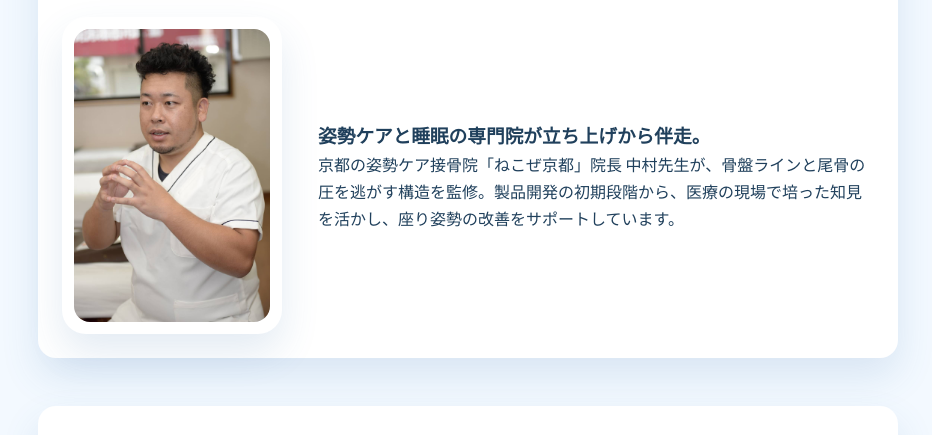
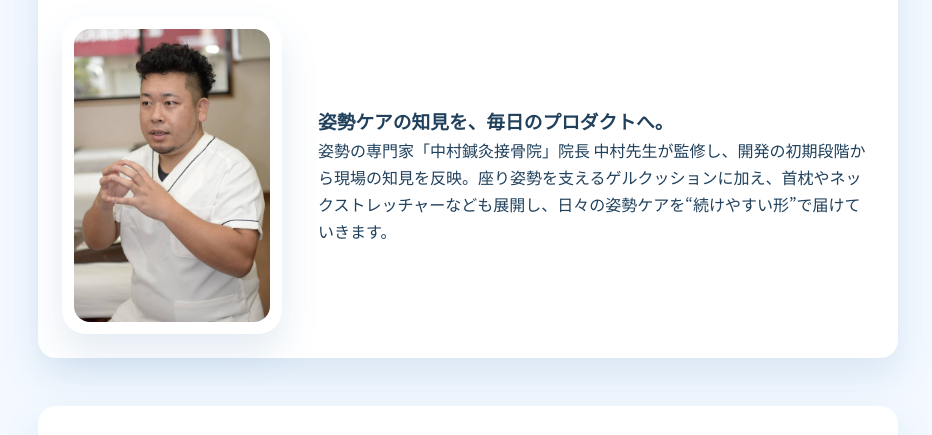
Before and after one commit to youkey777/relaxheal, a website: page index.html in a window 1280 px wide. Shown: the part 2470-2905 px from the top of the page, without its empty margins (318-1250 px from the left). Drawn offline with nearby package versions, Linux system fonts and the light colour scheme.

Commit message:
Update supervision copy and favicon cache bust

```diff
--- a/index.html
+++ b/index.html
@@ -5,7 +5,9 @@
   <meta name="viewport" content="width=device-width,initial-scale=1.0" />
   <title>relax heal Online | 座り心地をデザインするケアブランド</title>
   <meta name="description" content="医療監修のゲルクッションと姿勢ケア雑貨を展開する relax heal のブランドトップページ。新作やランキング、監修情報をお届けします。" />
-  <link rel="icon" href="画像/ロゴ/1464×600.png" type="image/png" />
+  <link rel="icon" href="画像/ロゴ/1464×600.png?v=2" type="image/png" />
+  <link rel="shortcut icon" href="画像/ロゴ/1464×600.png?v=2" type="image/png" />
+  <link rel="apple-touch-icon" href="画像/ロゴ/1464×600.png?v=2" />
   <meta property="og:title" content="relax heal Online | 座り心地をデザインするケアブランド" />
   <meta property="og:description" content="医療監修のゲルクッションと姿勢ケア雑貨を展開する relax heal のブランドトップページ。新作やランキング、監修情報をお届けします。" />
   <meta property="og:image" content="https://www.aliba.online/relaxheal/assets/images/products/hero-b09bfy2v8n.jpg" />
@@ -192,8 +194,8 @@
             <img src="画像/中村先生.jpg" alt="中村先生" />
           </div>
           <div>
-            <h3>姿勢ケアと睡眠の専門院が立ち上げから伴走。</h3>
-            <p>京都の姿勢ケア接骨院「ねこぜ京都」院長 中村先生が、骨盤ラインと尾骨の圧を逃がす構造を監修。製品開発の初期段階から、医療の現場で培った知見を活かし、座り姿勢の改善をサポートしています。</p>
+            <h3>姿勢ケアの知見を、毎日のプロダクトへ。</h3>
+            <p>姿勢の専門家「中村鍼灸接骨院」院長 中村先生が監修し、開発の初期段階から現場の知見を反映。座り姿勢を支えるゲルクッションに加え、首枕やネックストレッチャーなども展開し、日々の姿勢ケアを“続けやすい形”で届けていきます。</p>
           </div>
         </div>
       </section>
```
